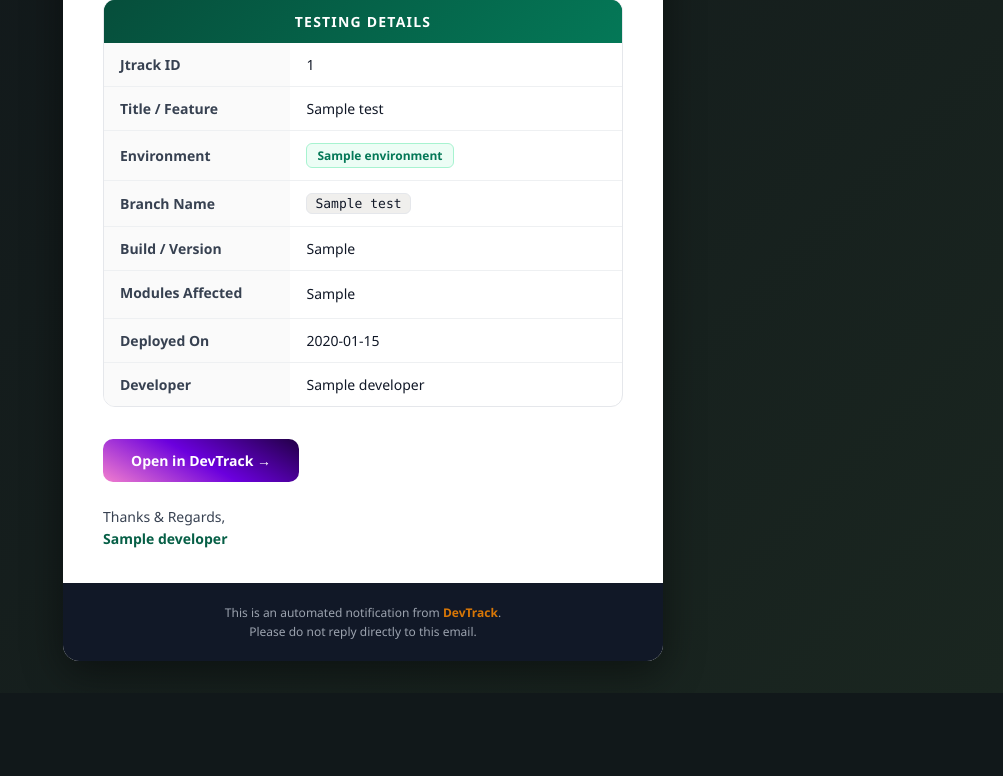
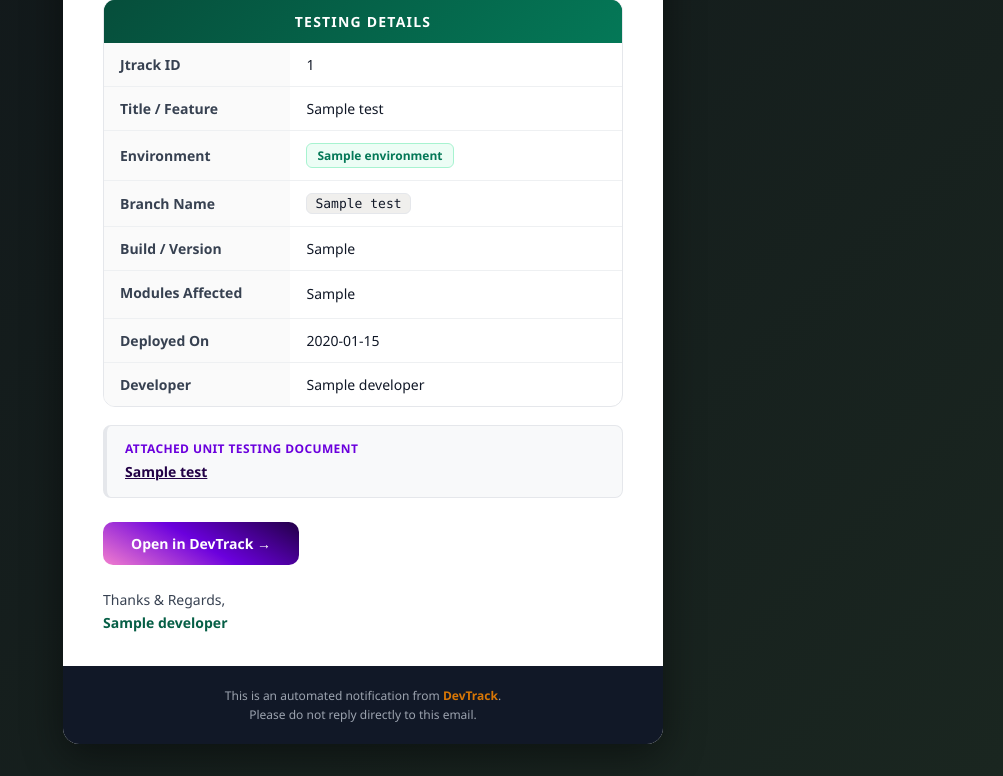
Before and after one commit to vaibhavtomar04/DevTracker, a Spring app: template backend/src/main/resources/templates/uat-testing.html in a window 1280 px wide. Shown: the part 501-1277 px from the top of the page, without its empty margins (277-1280 px from the left). Before the commit the page ends 1194 px from the top, so only its background shows below. Run offline with Thymeleaf, Linux system fonts and the light colour scheme; the template is opened without the code that fills it: most values are stand-ins (such as "Sample title", 1, 10 or a date in 2020); data that the repository does not hold is empty; some of the project's set-up classes (security, data sources, template engines, error pages and the like) are left out, and stand-ins take their place; database files in the repository are not loaded.

Commit message:
Include unit test document as attachment and body link in UAT testing email notifications

```diff
--- a/backend/src/main/java/com/devtrack/api/dto/EmailRequestVo.java
+++ b/backend/src/main/java/com/devtrack/api/dto/EmailRequestVo.java
@@ -18,5 +18,7 @@ public class EmailRequestVo {
 	private String body;
 	private String replyTo;
 	private String originalMessageId;
+	private String attachmentData;
+	private String attachmentName;
 
 }
--- a/backend/src/main/resources/templates/uat-testing.html
+++ b/backend/src/main/resources/templates/uat-testing.html
@@ -117,6 +117,19 @@
                   <td style="padding:12px 16px; font-size:14px; color:#111827;" th:text="${test.developer}">DEVELOPER</td>
                 </tr>
               </table>
+          <!-- Unit Test Document (when present) -->
+          <tr th:if="${test.unitTestDocUrl != null}">
+            <td style="padding: 10px 40px 0 40px;">
+              <table role="presentation" width="100%" cellpadding="0" cellspacing="0" style="background-color:#f8f9fa; border-left:4px solid #6B00DD; border-radius:8px; border:1px solid #e5e7eb; border-left-width:4px;">
+                <tr>
+                  <td style="padding:14px 18px;">
+                    <p style="margin:0 0 4px 0; font-size:12px; font-weight:700; letter-spacing:0.4px; text-transform:uppercase; color:#6B00DD;">Attached Unit Testing Document</p>
+                    <p style="margin:0; font-size:14px; line-height:1.6; color:#374151;">
+                      <a th:href="${test.unitTestDocUrl}" th:text="${test.unitTestDocName}" download style="color:#220046; font-weight:600; text-decoration:underline;">unit-test-document.pdf</a>
+                    </p>
+                  </td>
+                </tr>
+              </table>
             </td>
           </tr>
 
```
Also changed, not shown: backend/src/main/java/com/devtrack/api/services/EmailNotificationService.java (+7 -0 lines), backend/src/main/resources/templates/email/uat-testing.html (+13 -0 lines).
